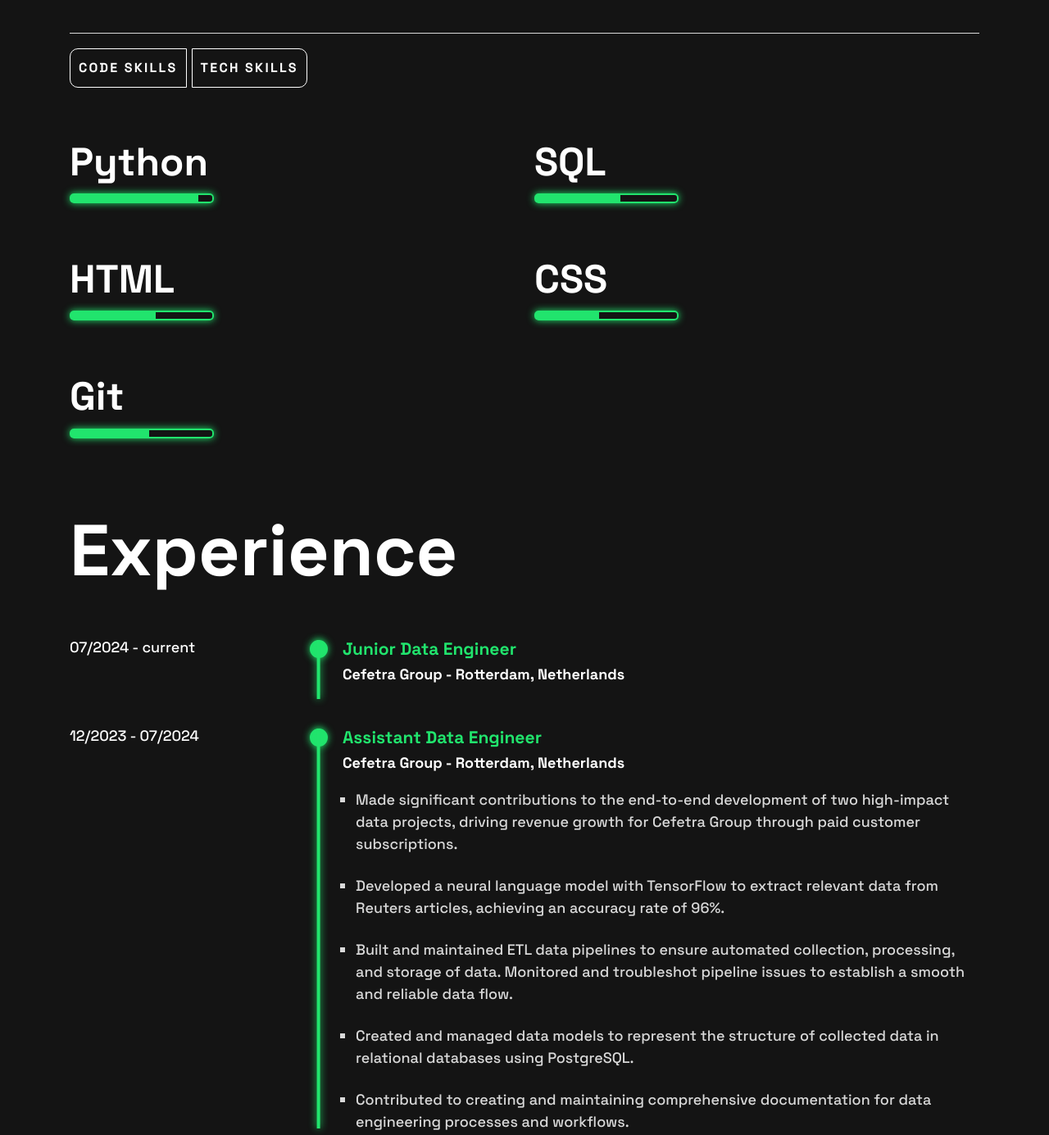
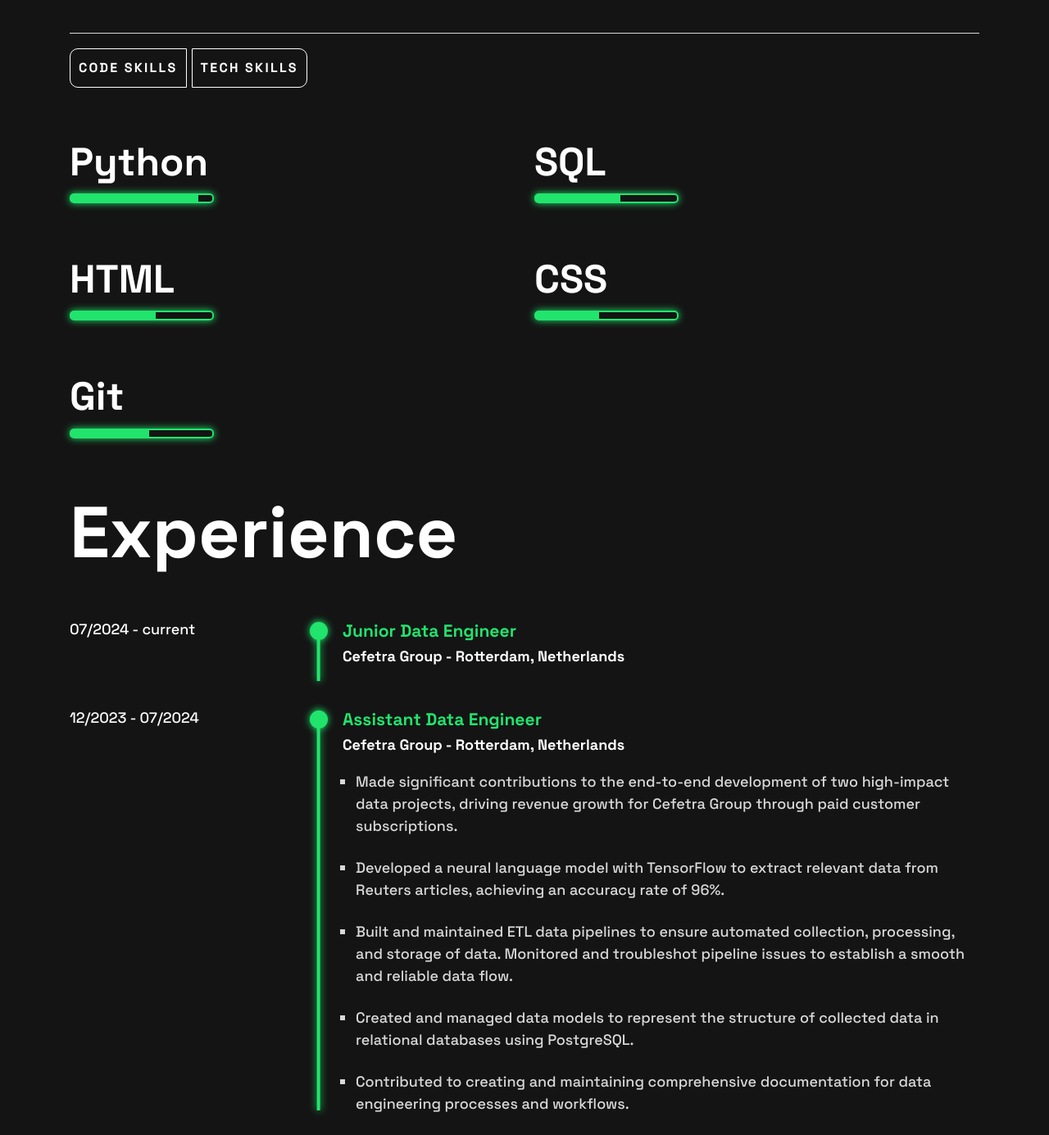
Before and after one commit to NataliaKhaidanova/portfolio, a plain HTML site: page index.html in a window 1280 px wide. Shown: the part 620-2005 px from the top of the page at 82% size. Drawn offline with Linux system fonts and the light colour scheme.

Commit message:
Reduced some margins.

```diff
--- a/style.css
+++ b/style.css
@@ -284,7 +284,7 @@ h1>span {
   display: grid;
   grid-template-columns: 1fr;
   padding-top: 20px;
-  padding-bottom: 85px;
+  padding-bottom: 63px;
 }
 
 .skills_item {
@@ -533,7 +533,7 @@ h1>span {
 
 /* EXPERIENCE */
 .experience {
-  margin-bottom: 85px;
+  margin-bottom: 63px;
 }
 
 .experience_headline {
```
